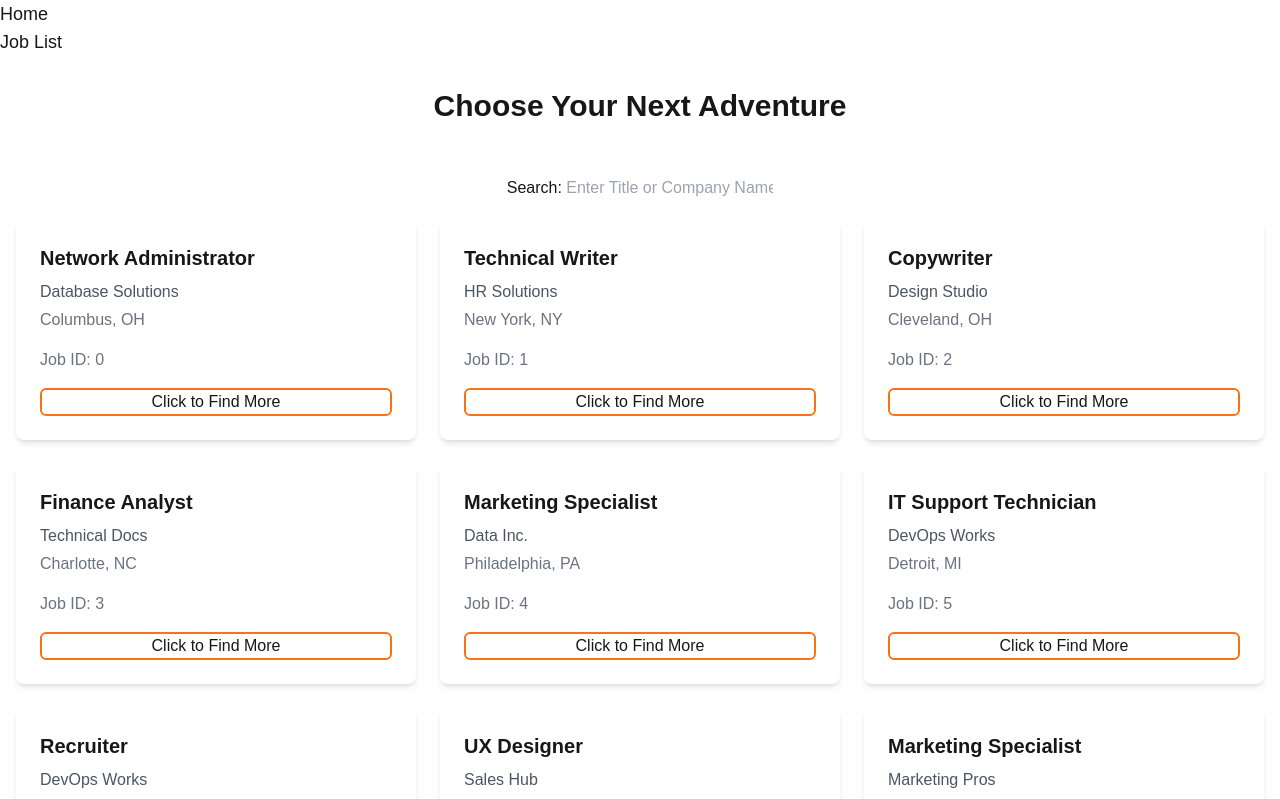
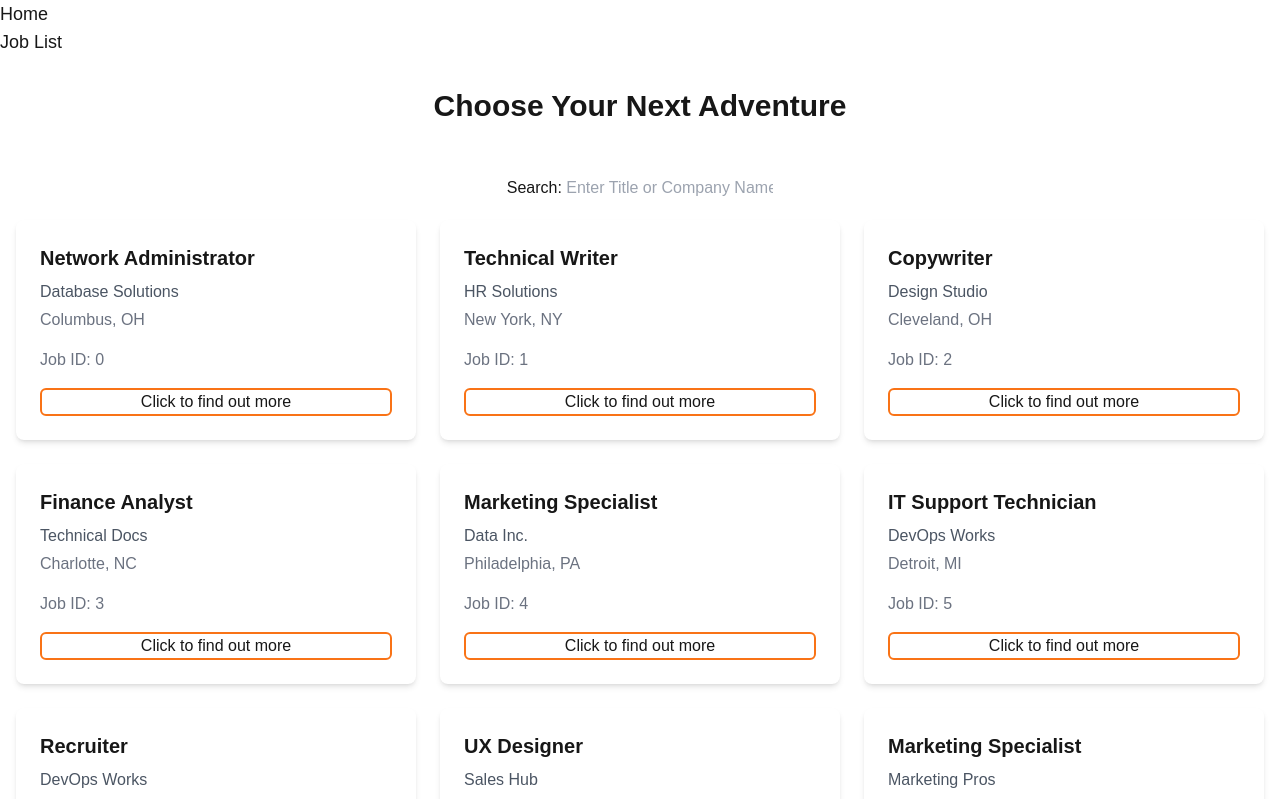
Before and after one commit to H3R01A/unibui-job-board, a Next.js app: page /jobs in a window 1280 px wide. Shown: the top 799 px of the page. Built offline with nearby package versions, Linux system fonts and the light colour scheme.

Commit message:
update wording on button

```diff
--- a/components/job-details-button.tsx
+++ b/components/job-details-button.tsx
@@ -15,7 +15,7 @@ export default function JobDetailsButton(props: Props) {
   return (
     <>
       <div className="border-solid border-2 px-2 border-orange-500 rounded-md hover:bg-orange-600 text-center transition duration-300 ease-in-out">
-        <button onClick={handleButtonClick}>Click to Find More</button>
+        <button onClick={handleButtonClick}>Click to find out more</button>
       </div>
     </>
   );
```
